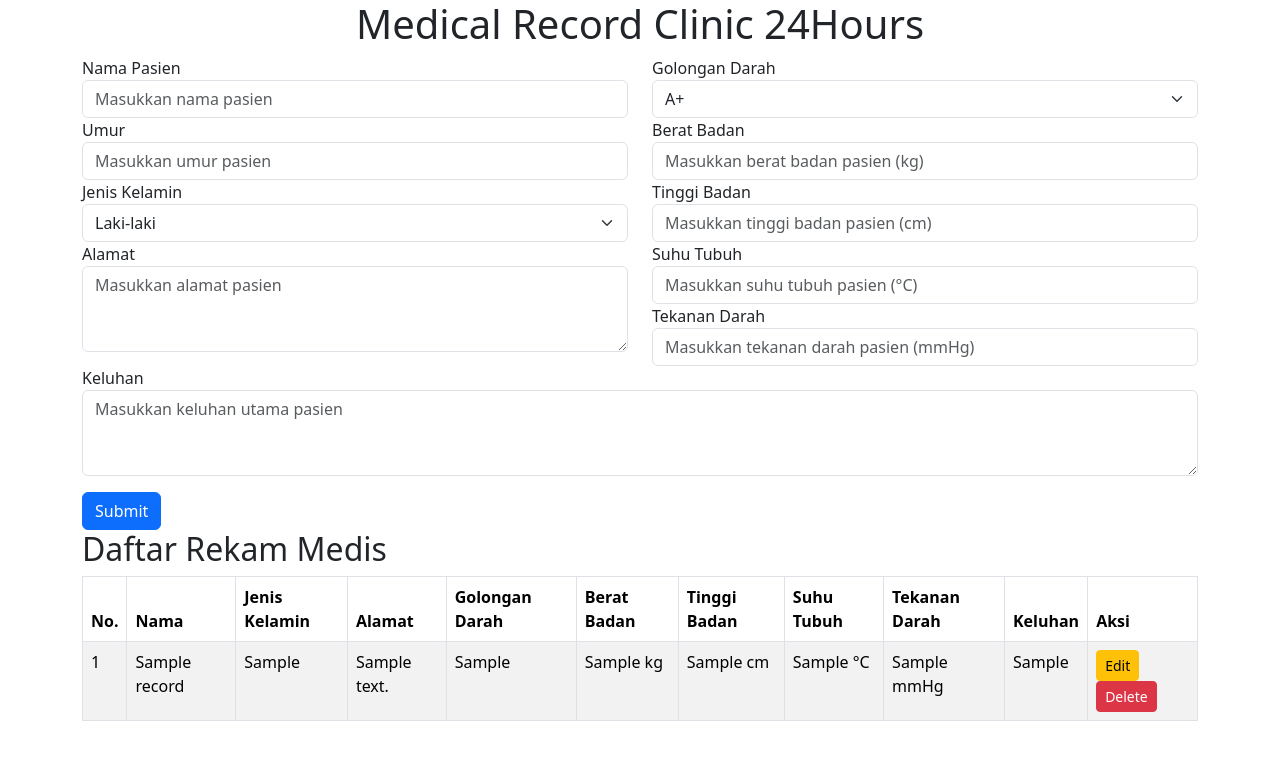
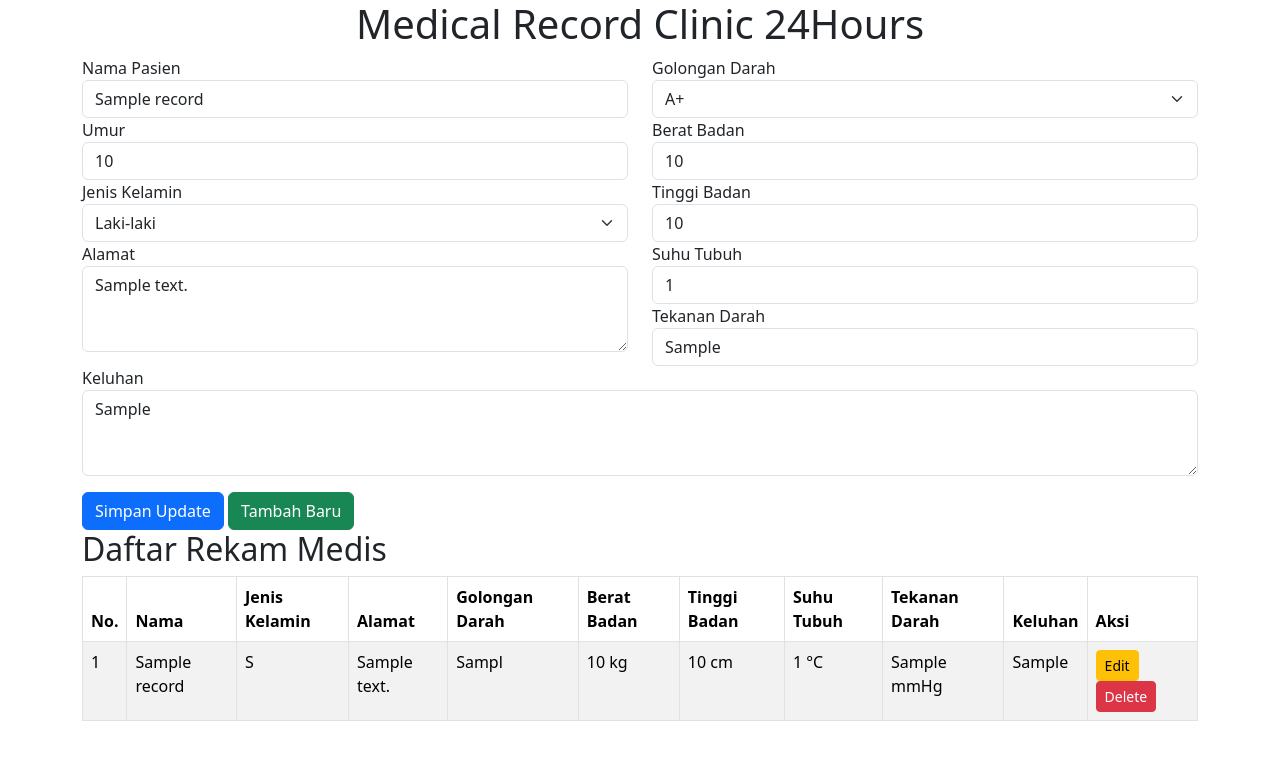
Before and after one commit to AmaliaSeptianti/pwl, a PHP site: page /index.php?edit=1 in a window 1280 px wide. Shown: the top 760 px of the page. Run offline with PHP 8.4, Linux system fonts and the light colour scheme; tables that the repository leaves empty or names only in its code hold one stand-in row (values such as "Sample post").

Commit message:
edit medical record

```diff
--- a/rekam_medis/index.php
+++ b/rekam_medis/index.php
@@ -15,11 +15,16 @@ if ($_SERVER["REQUEST_METHOD"] == "POST") {
     $bloodPressure = mysqli_real_escape_string($conn, $_POST['bloodPressure']);
     $complaint = mysqli_real_escape_string($conn, $_POST['complaint']);
 
-    // Insert data into database
-    $sql = "INSERT INTO medical_record (name, age, sex, address, blood_type, weight, height, temperature, blood_pressure, complaint)
-    VALUES('$name', '$age', '$sex', '$address', '$bloodType', '$weight', '$height', '$temperature', '$bloodPressure', '$complaint')";
+    if (isset($_GET['edit'])) {
+        $sql = "UPDATE medical_record set name = '$name', age = '$age', sex = '$sex', address = '$address', blood_type = '$bloodType', weight = '$weight', height = '$height', temperature = '$temperature', blood_pressure = '$bloodPressure', complaint = '$complaint'
+        WHERE id = '{$_GET['edit']}'";
+    } else {
+        // Insert data into database
+        $sql = "INSERT INTO medical_record (name, age, sex, address, blood_type, weight, height, temperature, blood_pressure, complaint)
+        VALUES('$name', '$age', '$sex', '$address', '$bloodType', '$weight', '$height', '$temperature', '$bloodPressure', '$complaint')";
+    }
     if ($conn->query($sql) === TRUE) {
-        echo "New record created successfully";
+        echo "sql execution successfully";
     } else {
         echo "Error: " . $sql . "<br>" . $conn->error;
         die;
@@ -32,17 +37,16 @@ if (isset($_GET['edit'])) {
     $medicalRecord = $conn->query("SELECT * FROM medical_record WHERE id=" . $_GET['edit']);
 
     $row = $medicalRecord->fetch_assoc();
-    $name = $row['name'];
-    $age = $row['age'];
-    $sex = $row['sex'];
-    $address = $row['address'];
-    $bloodType = $row['blood_type'];
-    $weight = $row['weight'];
-    $height = $row['height'];
-    $temperature = $row['temperature'];
-    $bloodPressure = $row['blood_pressure'];
-    $complaint = $row['complaint'];
-
+    $editName = $row['name'];
+    $editAge = $row['age'];
+    $editSex = $row['sex'];
+    $editAddress = $row['address'];
+    $editBloodType = $row['blood_type'];
+    $editWeight = $row['weight'];
+    $editHeight = $row['height'];
+    $editTemperature = $row['temperature'];
+    $editBloodPressure = $row['blood_pressure'];
+    $editComplaint = $row['complaint'];
 }
 
 ?>
@@ -63,29 +67,29 @@ if (isset($_GET['edit'])) {
                 <h1 class="text-center">Medical Record Clinic 24Hours</h1>
 
                 <!-- create form with bahasa indonesia -->
-                <form action="index.php" method="post">
+                <form action="#" method="post">
                     <div class="row">
                         <div class="col-6">
                             <div class="form-group">
                                 <label for="patientName">Nama Pasien</label>
-                                <input type="text" class="form-control" id="patientName" name="name" placeholder="Masukkan nama pasien">
+                                <input type="text" class="form-control" id="patientName" name="name" placeholder="Masukkan nama pasien" value="<?php echo isset($editName) ? $editName : ''; ?>">
                             </div>
                             <div class="form-group">
                                 <label for="age">Umur</label>
-                                <input type="number" class="form-control" id="age" name="age" placeholder="Masukkan umur pasien">
+                                <input type="number" class="form-control" id="age" name="age" placeholder="Masukkan umur pasien" value="<?php echo isset($editAge) ? $editAge : ''; ?>">
                             </div>
                             <!-- input jenis kelamin -->
                             <div class="form-group">
                                 <label for="gender">Jenis Kelamin</label>
                                 <select class="form-select" id="gender" name="sex">
-                                    <option value="L">Laki-laki</option>
-                                    <option value="P">Perempuan</option>
+                                    <option value="L" <?php echo (isset($editSex) && $editSex == 'L') ? "selected" : ""; ?>>Laki-laki</option>
+                                    <option value="P" <?php echo (isset($editSex) && $editSex == 'P') ? "selected" : ""; ?>>Perempuan</option>
                                 </select>
                             </div>
                             <!-- input alamat   -->
                             <div class="form-group">
                                 <label for="address">Alamat</label>
-                                <textarea class="form-control" id="address" name="address" rows="3" placeholder="Masukkan alamat pasien"></textarea>
+                                <textarea class="form-control" id="address" name="address" rows="3" placeholder="Masukkan alamat pasien"><?php echo isset($editAddress) ? $editAddress : ''; ?></textarea>
                             </div>
                         </div>
                         <div class="col-6">
@@ -93,47 +97,50 @@ if (isset($_GET['edit'])) {
                             <div class="form-group">
                                 <label for="bloodGroup">Golongan Darah</label>
                                 <select class="form-select" id="bloodGroup" name="bloodType">
-                                    <option value="A+">A+</option>
-                                    <option value="A-">A-</option>
-                                    <option value="B+">B+</option>
-                                    <option value="B-">B-</option>
-                                    <option value="AB+">AB+</option>
-                                    <option value="AB-">AB-</option>
-                                    <option value="O+">O+</option>
-                                    <option value="O-">O-</option>
+                                    <option value="A+" <?php echo (isset($editBloodType) && $editBloodType == 'A+') ? "selected" : ""; ?>>A+</option>
+                                    <option value="A-" <?php echo (isset($editBloodType) && $editBloodType == 'A-') ? "selected" : ""; ?>>A-</option>
+                                    <option value="B+" <?php echo (isset($editBloodType) && $editBloodType == 'B+') ? "selected" : ""; ?>>B+</option>
+                                    <option value="B-" <?php echo (isset($editBloodType) && $editBloodType == 'B-') ? "selected" : ""; ?>>B-</option>
+                                    <option value="AB+" <?php echo (isset($editBloodType) && $editBloodType == 'AB+') ? "selected" : ""; ?>>AB+</option>
+                                    <option value="AB-" <?php echo (isset($editBloodType) && $editBloodType == 'AB-') ? "selected" : ""; ?>>AB-</option>
+                                    <option value="O+" <?php echo (isset($editBloodType) && $editBloodType == 'O+') ? "selected" : ""; ?>>O+</option>
+                                    <option value="O-" <?php echo (isset($editBloodType) && $editBloodType == 'O-') ? "selected" : ""; ?>>O-</option>
                                 </select>
                             </div>
                             <!-- input berat badan -->
                             <div class="form-group">
                                 <label for="weight">Berat Badan</label>
-                                <input type="number" class="form-control" id="weight" name="weight" placeholder="Masukkan berat badan pasien (kg)">
+                                <input type="number" class="form-control" id="weight" name="weight" placeholder="Masukkan berat badan pasien (kg)" value="<?php echo isset($editWeight) ? $editWeight : ''; ?>">
                             </div>
                             <!-- input tinggi badan -->
                             <div class="form-group">
                                 <label for="height">Tinggi Badan</label>
-                                <input type="number" class="form-control" id="height" name="height" placeholder="Masukkan tinggi badan pasien (cm)">
+                                <input type="number" class="form-control" id="height" name="height" placeholder="Masukkan tinggi badan pasien (cm)" value="<?php echo isset($editHeight) ? $editHeight : ''; ?>">
                             </div>
                             <!-- input suhu tubuh -->
                             <div class="form-group">
                                 <label for="temperature">Suhu Tubuh</label>
-                                <input type="number" class="form-control" id="temperature" name="temperature" placeholder="Masukkan suhu tubuh pasien (°C)">
+                                <input type="number" class="form-control" id="temperature" name="temperature" placeholder="Masukkan suhu tubuh pasien (°C)" value="<?php echo isset($editTemperature) ? $editTemperature : ''; ?>">
                             </div>
                             <!-- input tekanan darah -->
                             <div class="form-group">
                                 <label for="bloodPressure">Tekanan Darah</label>
-                                <input type="text" class="form-control" id="bloodPressure" name="bloodPressure" placeholder="Masukkan tekanan darah pasien (mmHg)">
+                                <input type="text" class="form-control" id="bloodPressure" name="bloodPressure" placeholder="Masukkan tekanan darah pasien (mmHg)" value="<?php echo isset($editBloodPressure) ? $editBloodPressure : ''; ?>">
                             </div>
                         </div>
                         <div class="col-12">
                             <div class="form-group">
                                 <label for="keluhan">Keluhan</label>
-                                <textarea class="form-control" id="complaint" name="complaint" rows="3" placeholder="Masukkan keluhan utama pasien"></textarea>
+                                <textarea class="form-control" id="complaint" name="complaint" rows="3" placeholder="Masukkan keluhan utama pasien"><?php echo isset($editComplaint) ? $editComplaint : ''; ?></textarea>
                             </div>
-
                         </div>
                     </div>
-                    <button type="submit" class="btn btn-primary mt-3">Submit</button>
-
+                    <?php if (isset($_GET['edit'])) { ?>
+                        <button type="submit" class="btn btn-primary mt-3">Simpan Update</button>
+                        <a href="index.php" class="btn btn-success mt-3">Tambah Baru</a>
+                    <?php } else { ?>
+                        <button type="submit" class="btn btn-primary mt-3">Simpan Tambah</button>
+                    <?php } ?>
                 </form>
             </div>
         </div>
```
Also changed, not shown: rekam_medis/medical_record.sql (added, +68 -0 lines).
